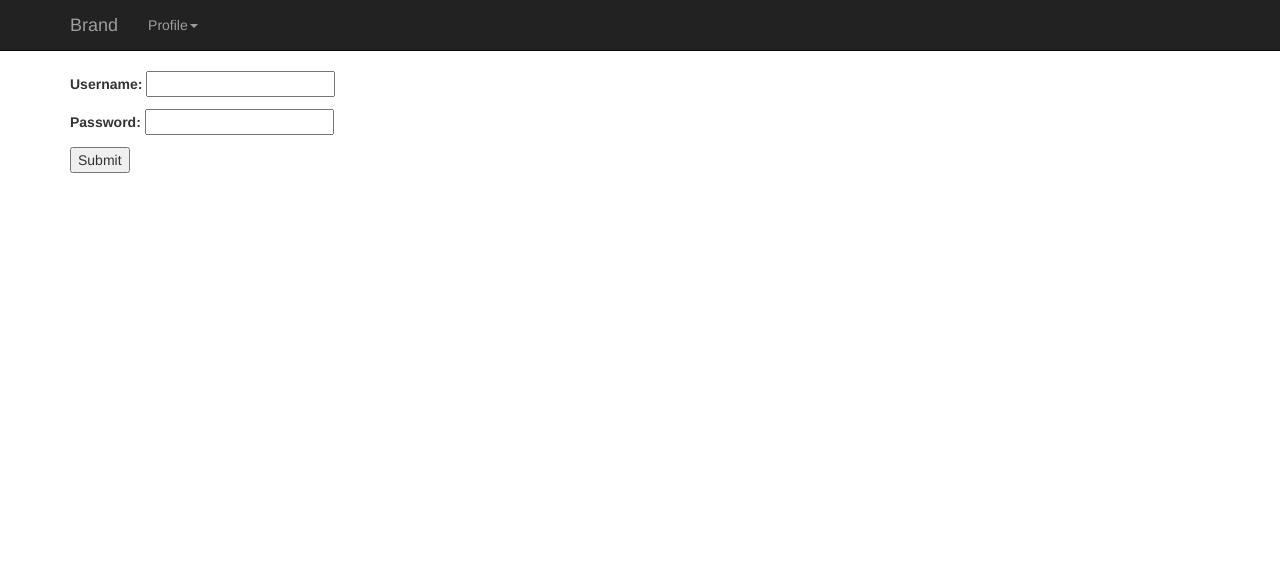
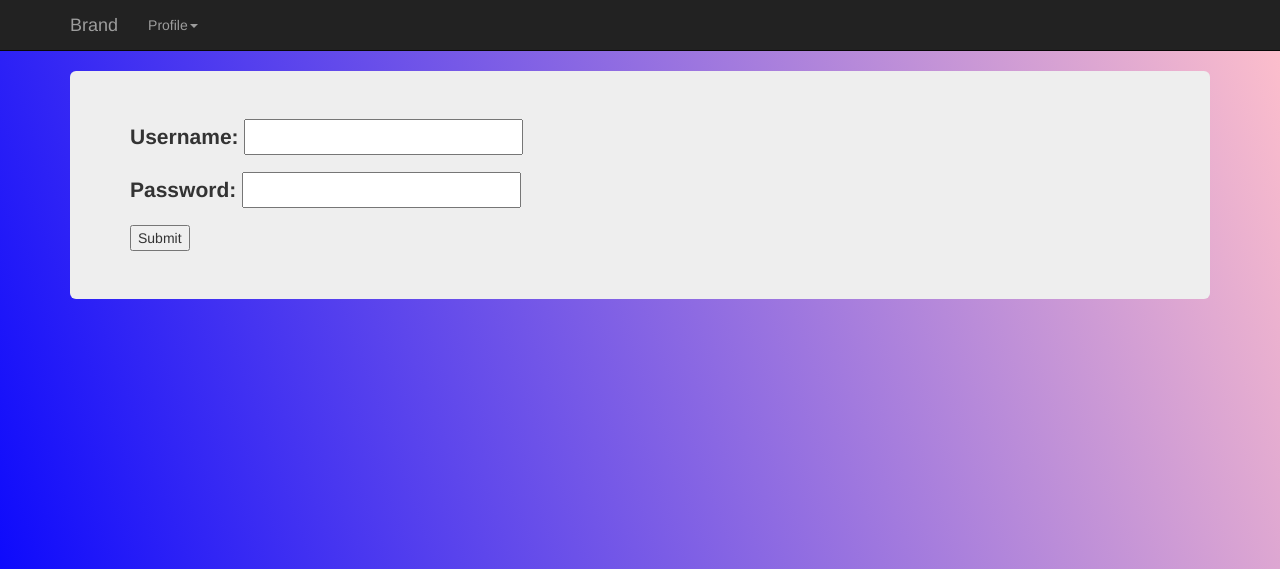
Before and after one commit to HitShT/Complete-Financial-Security-and-Risk-Calculation-using-AI, a Django app: page /base/login/ in a window 1280 px wide. Shown: the top 569 px of the page. Run offline with Django 3.2, Linux system fonts and the light colour scheme; some libraries are stand-ins or nearby versions.

Commit message:
Updated styles and added Review 1 ppt

```diff
--- a/CapstoneProject/templates/Base/addAssets.html
+++ b/CapstoneProject/templates/Base/addAssets.html
@@ -1,7 +1,7 @@
 {% extends "Base/getBase.html" %}
 
-<div class="container">
 {% block body_block %}
+  <div class="container jumbotron">
     <form class="form-horizontal" method="POST" action="">
       {% csrf_token %}
       {{ assetFormsetData.management_form }}
@@ -23,5 +23,5 @@
           </div>
       </div>
     </form>
+  </div>
 {% endblock %}
-</div>
--- a/CapstoneProject/templates/Base/addDependents.html
+++ b/CapstoneProject/templates/Base/addDependents.html
@@ -1,7 +1,7 @@
 {% extends "Base/getBase.html" %}
 
-<<div class="container">
 {% block body_block %}
+  <div class ="container jumbotron">
     <form class="form-horizontal" method="POST" action="">
       {% csrf_token %}
       {{ dependentsFormsetData.management_form }}
@@ -25,5 +25,6 @@
           </div>
       </div>
     </form>
+
+  </div>
 {% endblock %}
-</div>
--- a/CapstoneProject/templates/Base/addExpense.html
+++ b/CapstoneProject/templates/Base/addExpense.html
@@ -1,7 +1,7 @@
 {% extends "Base/getBase.html" %}
 
-<div class="container">
 {% block body_block %}
+  <div class="container jumbotron">
     <form class="form-horizontal" method="POST" action="">
       {% csrf_token %}
       {{ userExpenseFormsetData.management_form }}
@@ -27,5 +27,6 @@
           </div>
       </div>
     </form>
+
+  </div>
 {% endblock %}
-</div>
--- a/CapstoneProject/templates/Base/login.html
+++ b/CapstoneProject/templates/Base/login.html
@@ -1,11 +1,27 @@
 {% extends "base.html" %}
 
 {% block body_block %}
-  <div class="container">
-    <form method="post">
-      {% csrf_token %}
-      {{ userLoginDetails.as_p }}
-      <input type="submit" name="" value="Submit">
-    </form>
+
+  <style>
+      body {
+    background: linear-gradient(70deg, blue, pink);
+    background-repeat:no-repeat;
+    background-attachment: fixed;
+  }
+  #login_form{
+    background-color: white;
+    border-radius:5%;
+  }
+
+  </style>
+
+  <div class="container" id = "div_gradient">
+    <div class="jumbotron">
+      <form method="post">
+        {% csrf_token %}
+        {{ userLoginDetails.as_p }}
+        <input type="submit" name="" value="Submit">
+      </form>
+    </div>
   </div>
 {% endblock %}
```
Also changed, not shown: 1 other file. Lines whose indentation alone changed are shown as unchanged.
